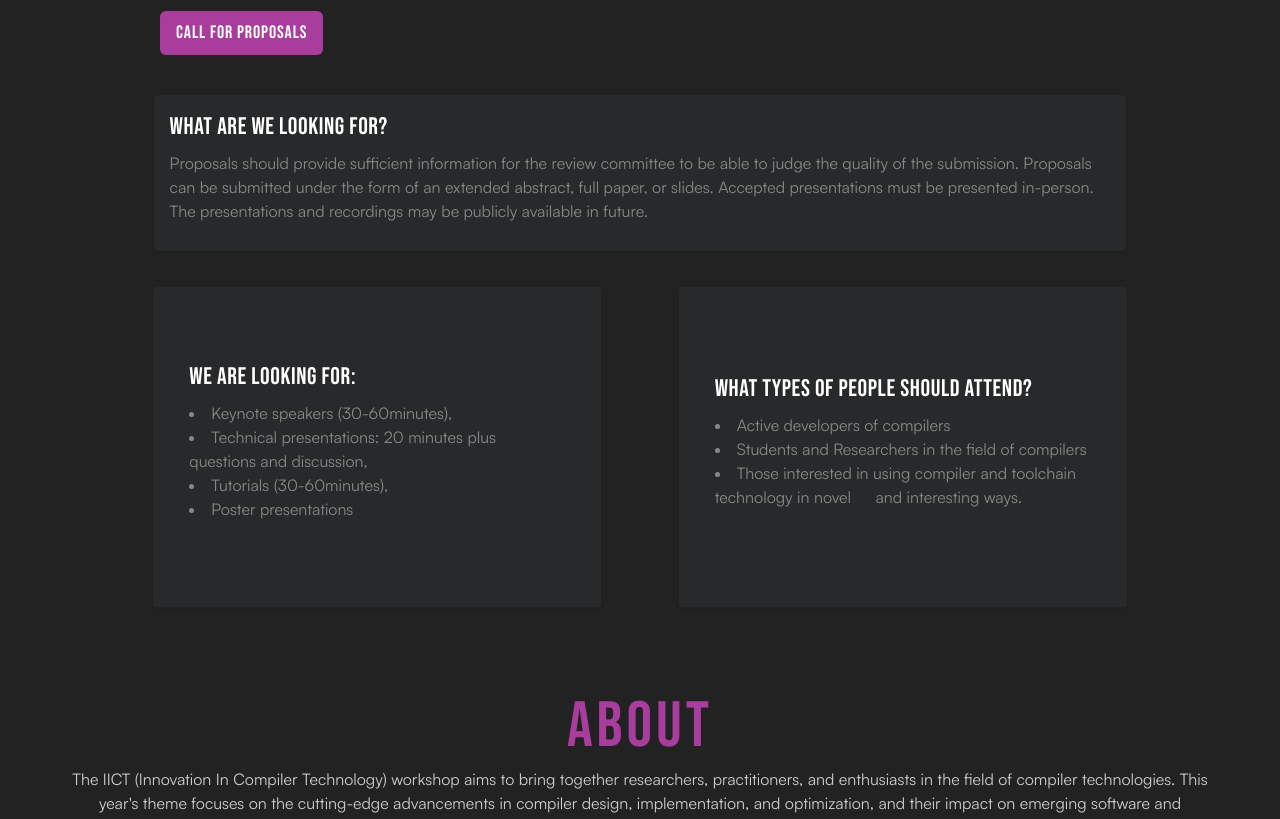
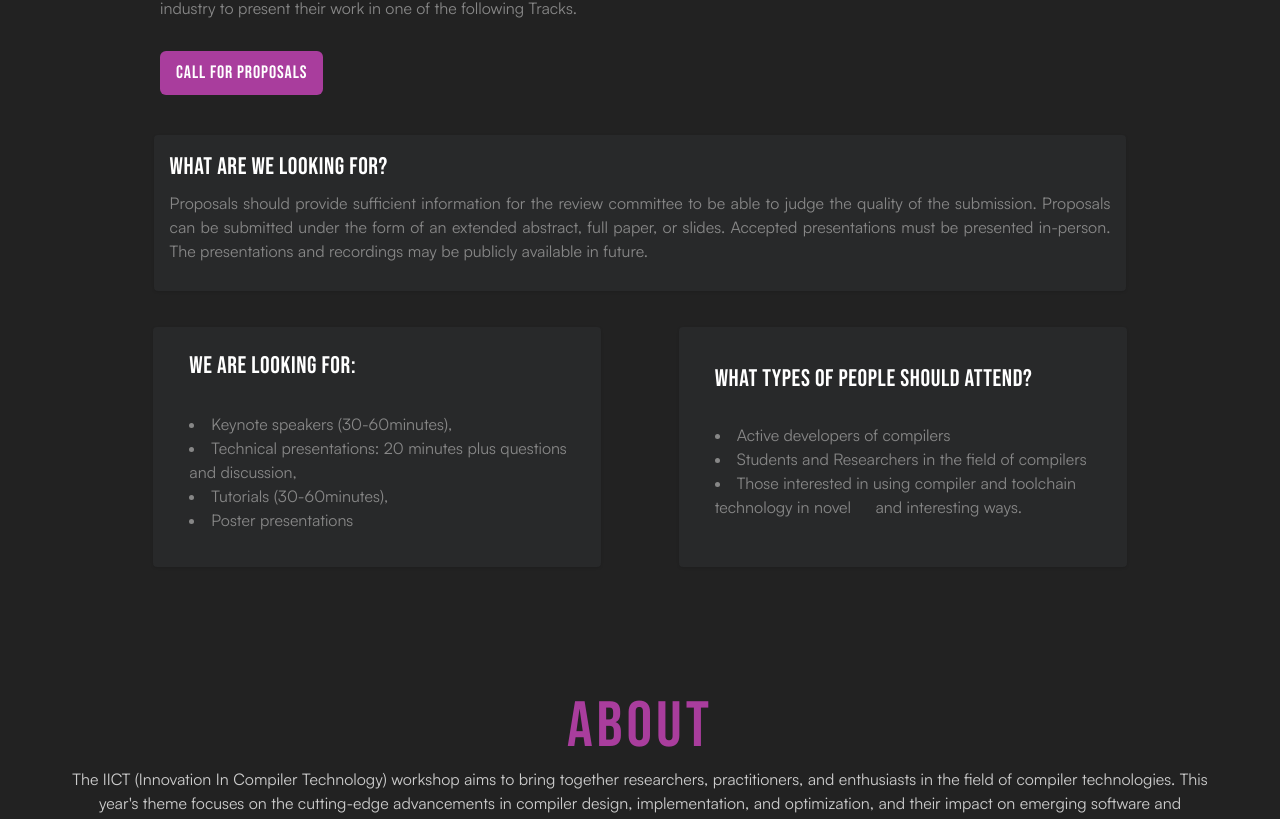
Before and after one commit to compilertech/compilertech-fe, a React (Vite) app: page / in a window 1280 px wide. Shown: the part 751-1570 px from the top of the page. Built offline with nearby package versions, Linux system fonts and the light colour scheme.

Commit message:
fix: card height

```diff
--- a/src/components/CallForProposals.tsx
+++ b/src/components/CallForProposals.tsx
@@ -1,6 +1,6 @@
 function CallForProposals() {
   return (
-    <div className="flex-col flex items-center justify-center">
+    <div className="flex-col flex items-center justify-center md:my-10">
       <div className="w-[75vw] py-10 flex-col flex lg:items-start max-md:justify-center justify-center  max-lg:w-full max-lg:items-center ">
         <div
           className="text-LayoutPink lg:w-[75vw] text-[60px]  tracking-wide text-start max-lg:text-4xl max-lg:text-center"
@@ -32,11 +32,11 @@ function CallForProposals() {
 <div className="flex  flex-col items-center max-md:justify-center max-md:w-[90vw]
        border border-gray-200 rounded shadow md:flex-row md:max-w-[78vw] lg:w-[76vw] hover:bg-gray-100
        dark:border-gray-700 dark:bg-DarkGray bg-white dark:hover:bg-gray-700 md:mb-[1rem]">
-        <div className="flex flex-col justify-between p-4 leading-normal">
+        <div className="flex flex-col justify-between  p-4 leading-normal">
           <h5 className="mb-2 text-2xl tracking-wide text-titleGray max-lg:text-center dark:text-white"style={{ fontFamily: "Bebas Neue,sans-serif" }}>
             What are We looking for?
           </h5>
-          <p className="mb-3 font-normal text-textGray "  style={{ fontFamily: "Satoshi,sans-serif" }}>
+          <p className="mb-3 font-normal text-textGray text-justify"  style={{ fontFamily: "Satoshi,sans-serif" }}>
             {" "}
             Proposals should provide sufficient information for the review
             committee to be able to judge the quality of the submission.
@@ -51,12 +51,12 @@ function CallForProposals() {
 
 
       <div className="flex items-center justify-evenly max-md:justify-center w-[90vw] lg:w-[85vw] max-md:w-full max-md:flex-col my-5">
-        <div className="flex  flex-col items-center max-md:w-[90vw] md:h-[20rem] max-md:my-5 md:w-[35vw] border border-gray-200 rounded shadow md:flex-row md:max-w-xl hover:bg-gray-100 dark:border-gray-700 dark:bg-DarkGray bg-white dark:hover:bg-gray-700">
-          <div className="flex flex-col justify-between m-5 p-4 leading-normal">
+        <div className="flex  flex-col items-center max-md:w-[90vw]  max-md:my-5 md:w-[35vw] border border-gray-200 rounded shadow md:flex-row md:max-w-xl hover:bg-gray-100 dark:border-gray-700 dark:bg-DarkGray bg-white dark:hover:bg-gray-700">
+          <div className="flex flex-col justify-evenly  md:h-[20rem] lg:h-[15rem] ml-5 px-4 leading-normal">
             <h5 className="mb-2 text-2xl max-lg:text-center  tracking-wide text-titleGray dark:text-white" style={{ fontFamily: "Bebas Neue,sans-serif" }}>
               We are looking for:
             </h5>
-            <p className="mb-3 font-normal text-textGray"  style={{ fontFamily: "Satoshi,sans-serif" }}>
+            <p className="mb-3 font-normal text-textGray "  style={{ fontFamily: "Satoshi,sans-serif" }}>
               {" "}
               <li>Keynote speakers (30-60minutes),</li>
               <li>
@@ -69,12 +69,12 @@ function CallForProposals() {
           </div>
         </div>
 
-        <div className="flex ml-5 max-md:ml-0 max-md:w-[90vw] md:w-[35vw] md:h-[20rem] flex-col items-center border border-gray-200 rounded shadow md:flex-row md:max-w-xl hover:bg-gray-100 dark:border-gray-700 dark:bg-DarkGray bg-white dark:hover:bg-gray-700">
-          <div className="flex flex-col justify-between m-5 p-4 leading-normal">
+        <div className="flex ml-5 max-md:ml-0 max-md:w-[90vw] md:w-[35vw]  flex-col items-center border border-gray-200 rounded shadow md:flex-row md:max-w-xl hover:bg-gray-100 dark:border-gray-700 dark:bg-DarkGray bg-white dark:hover:bg-gray-700">
+          <div className="flex flex-col justify-evenly ml-5 p-4 leading-normal lg:h-[15rem] md:h-[20rem]">
             <h5 className="mb-2 text-2xl max-lg:text-center tracking-wide text-titleGray dark:text-white" style={{ fontFamily: "Bebas Neue,sans-serif" }}>
               What types of people should attend?
             </h5>
-            <p className="mb-3 font-normal text-textGray"  style={{ fontFamily: "Satoshi,sans-serif" }}>
+            <p className="mb-3 font-normal text-textGray "  style={{ fontFamily: "Satoshi,sans-serif" }}>
               {" "}
               <li>Active developers of compilers</li>
               <li>Students and Researchers in the field of compilers</li>
```
